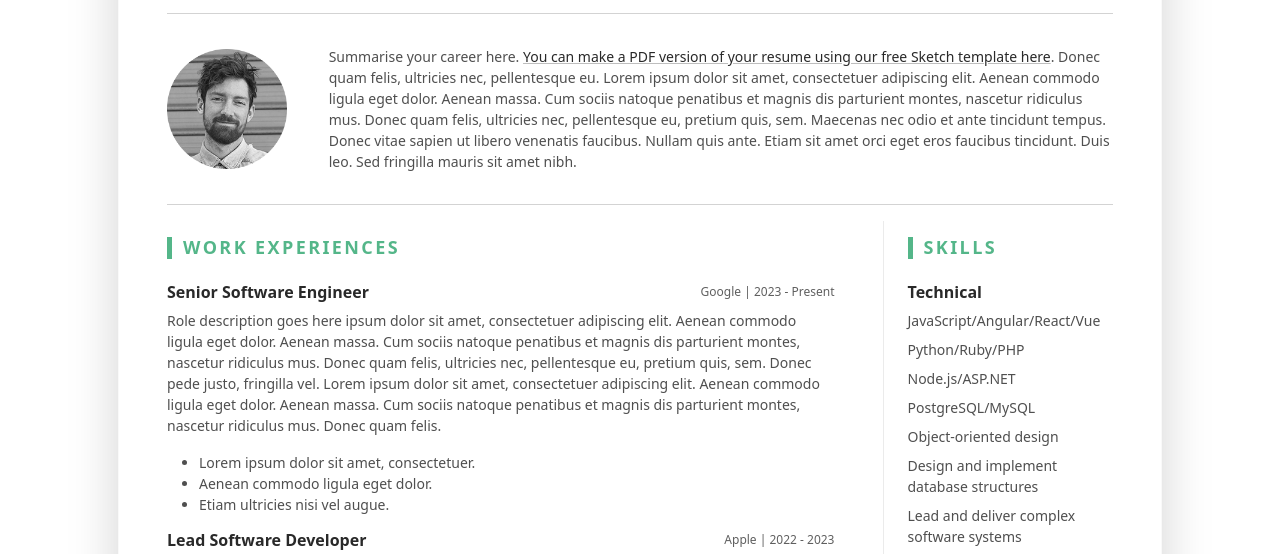
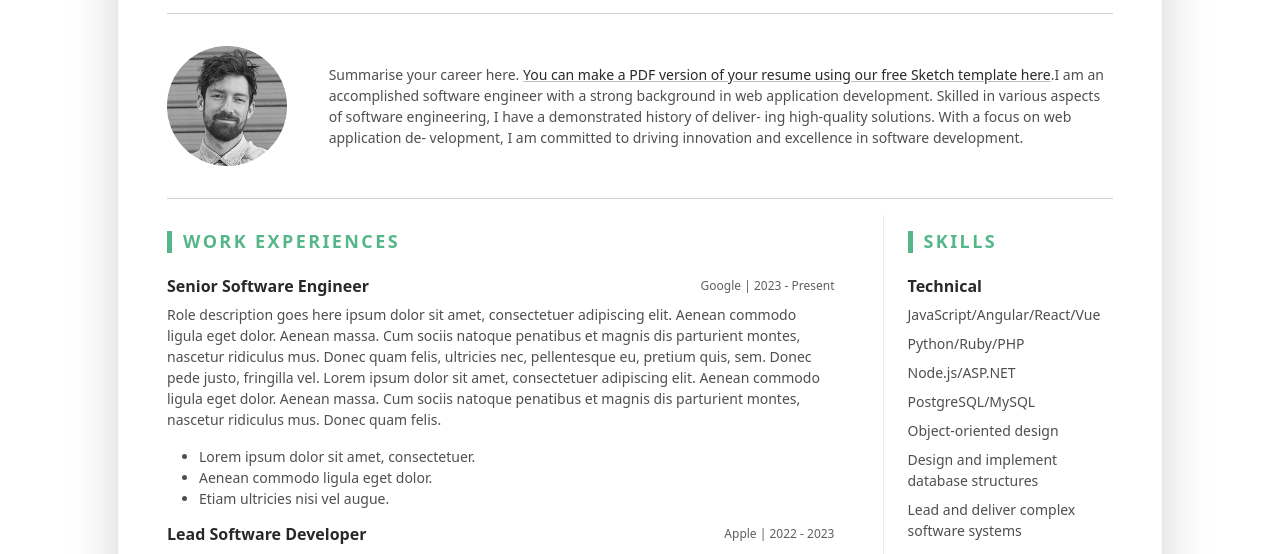
Before and after one commit to ShahriarVelayat/velayat.me, a plain HTML site: page index.html in a window 1280 px wide. Shown: the part 196-750 px from the top of the page. Drawn offline with Linux system fonts and the light colour scheme.

Commit message:
change objective

```diff
--- a/index.html
+++ b/index.html
@@ -53,7 +53,7 @@
 						</div>
 
 						<div class="col text-start">
-							<p class="mb-0">Summarise your career here. <a class="theme-link" href="https://themes.3rdwavemedia.com/resources/sketch-template/resume-sketch-sketch-resume-template-for-software-developers/" target="_blank">You can make a PDF version of your resume using our free Sketch template here</a>. Donec quam felis, ultricies nec, pellentesque eu. Lorem ipsum dolor sit amet, consectetuer adipiscing elit. Aenean commodo ligula eget dolor. Aenean massa. Cum sociis natoque penatibus et magnis dis parturient montes, nascetur ridiculus mus. Donec quam felis, ultricies nec, pellentesque eu, pretium quis, sem.  Maecenas nec odio et ante tincidunt tempus. Donec vitae sapien ut libero venenatis faucibus. Nullam quis ante. Etiam sit amet orci eget eros faucibus tincidunt. Duis leo. Sed fringilla mauris sit amet nibh. </p>
+							<p class="mb-0">Summarise your career here. <a class="theme-link" href="https://themes.3rdwavemedia.com/resources/sketch-template/resume-sketch-sketch-resume-template-for-software-developers/" target="_blank">You can make a PDF version of your resume using our free Sketch template here</a>.I am an accomplished software engineer with a strong background in web application development. Skilled in various aspects of software engineering, I have a demonstrated history of deliver- ing high-quality solutions. With a focus on web application de- velopment, I am committed to driving innovation and excellence in software development. </p>
 						</div><!--//col-->
 					</div>
 				</div><!--//resume-intro-->
```
